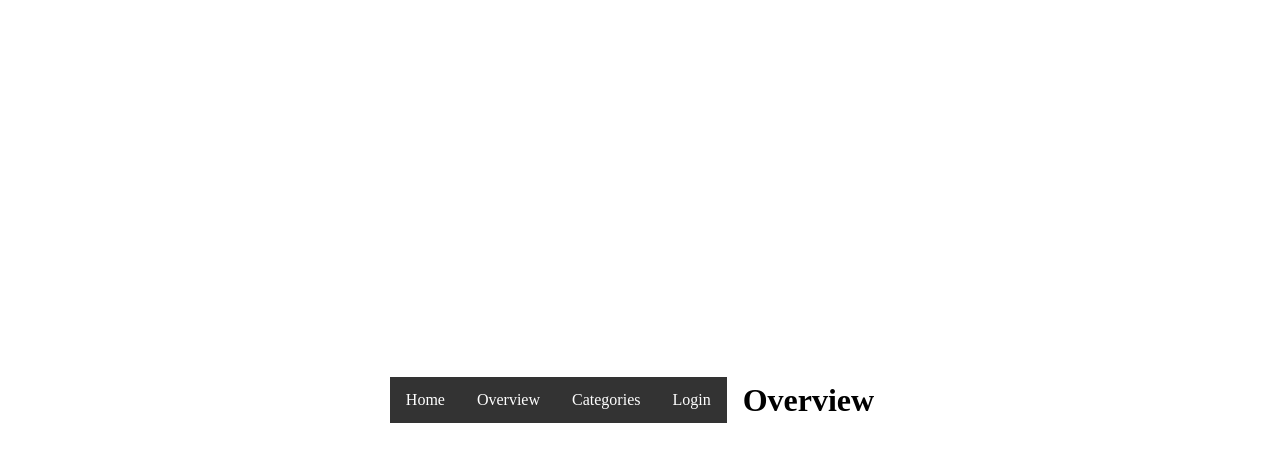
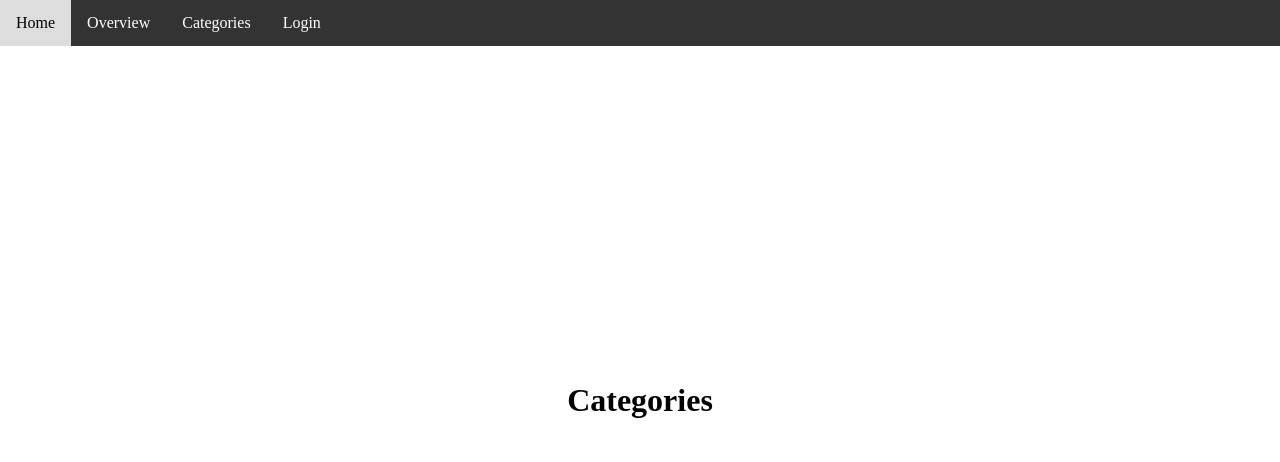
Before and after one commit to JoachimBaumann/InteractiveSystemsEngineering-SDUGroup12, a Flask app: page /categories in a window 1280 px wide. Shown: the top 462 px of the page. Run offline with Flask 3, Linux system fonts and the light colour scheme.

Commit message:
Updated navbar and added pages

```diff
--- a/static/styles.css
+++ b/static/styles.css
@@ -91,6 +91,16 @@
 .navbar {
     overflow: hidden;
     background-color: #333;
+    position: fixed; /* Fixed position */
+    top: 0; /* Stay at the top */
+    width: 100%; /* Full width */
+    z-index: 1000; /* Stay on top of other elements */
+}
+
+/* Main content */
+.content {
+    padding: 16px;
+    padding-top: 50px; /* Add padding to the top to avoid content being hidden behind the navbar */
 }
 
 /* Navigation links */
--- a/templates/categories.html
+++ b/templates/categories.html
@@ -1,8 +1,8 @@
 {% extends 'base.html' %}
 
-{% block title %}Overview{% endblock %}
+{% block title %}Categories{% endblock %}
 
 {% block content %}
-    <h1>Overview</h1>
+    <h1>Categories</h1>
     <!-- Add your content here -->
 {% endblock %}
--- a/templates/login.html
+++ b/templates/login.html
@@ -1,6 +1,6 @@
 {% extends 'base.html' %}
 
-{% block title %}Overview{% endblock %}
+{% block title %}Login{% endblock %}
 
 {% block content %}
     <h1>Overview</h1>
```
